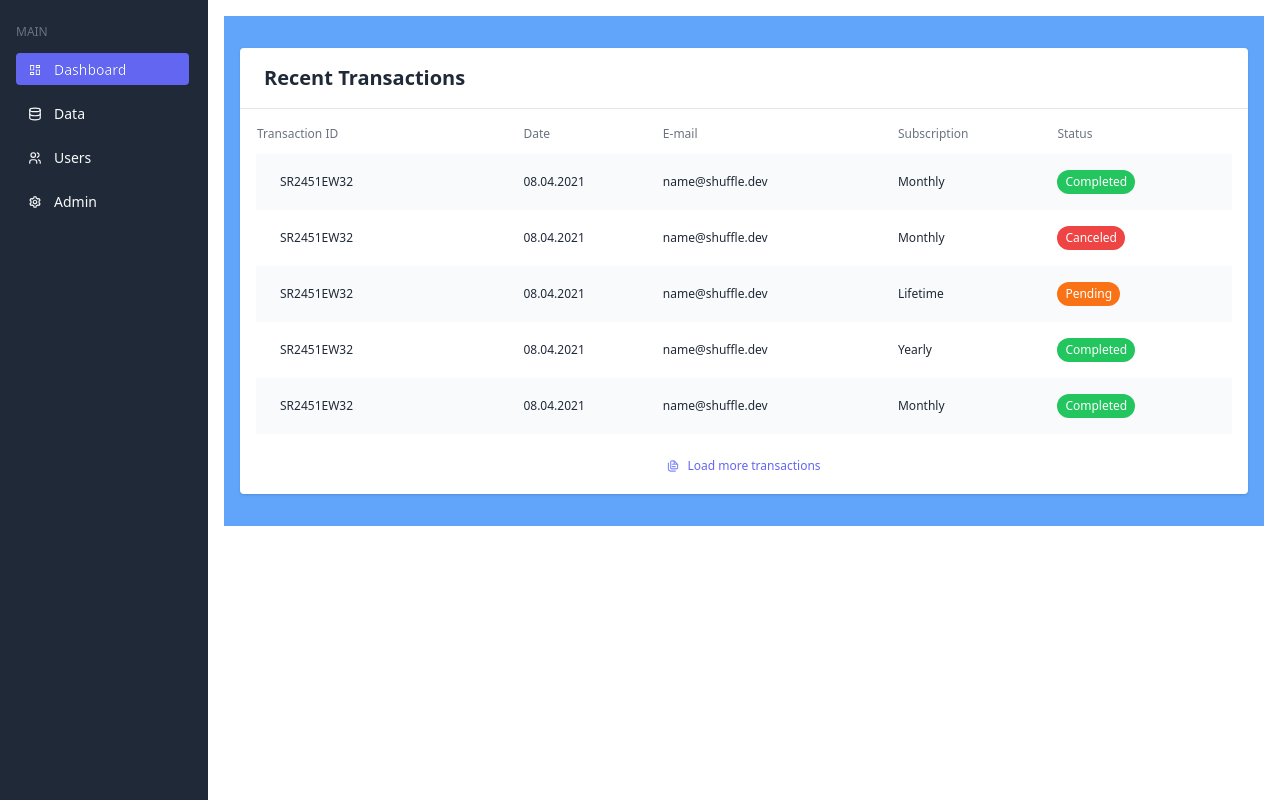
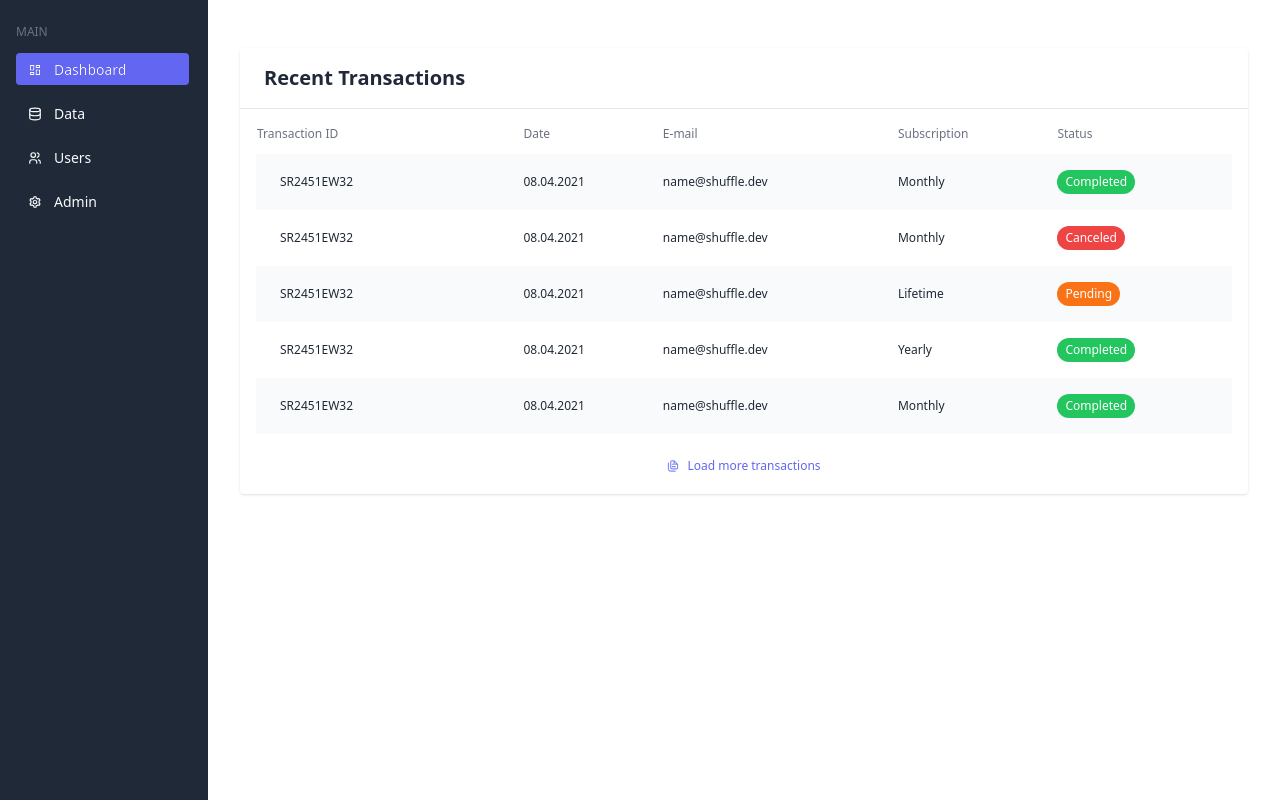
Before and after one commit to Moult-ux/framer-motion-test, a React (Create React App) app: page / in a window 1280 px wide. Built offline with nearby package versions, Linux system fonts and the light colour scheme.

Commit message:
near functional scrolling : probleme of top bottom after 3 menu item

```diff
--- a/src/App.tsx
+++ b/src/App.tsx
@@ -19,7 +19,6 @@ function App() {
 
   return (
     <div className="w-screen h-screen">
-      <AnimatePresence>
       <div className="flex">
         <NavBar
           selectedMenuId={selectedMenuId}
@@ -29,10 +28,8 @@ function App() {
         <AnimatedContainer
           menuIsGoingDown={menuIsGoingDown}
           selectedMenuId={selectedMenuId}
-            key={selectedMenuId}
         />
       </div>
-      </AnimatePresence>
     </div>
   );
 }
--- a/src/components/AnimatedContainer.tsx
+++ b/src/components/AnimatedContainer.tsx
@@ -1,37 +1,61 @@
-import React from "react";
+import React, { useState } from "react";
 import { GridSample } from "./GridSample";
 import { FormsSample } from "./FormsSample";
 import { UsersSample } from "./UsersSample";
 import { TableSample } from "./TableSample";
 import AnimatedPage from "./AnimatedPage";
+import { AnimatePresence } from "framer-motion";
+import { motion, Variants } from "framer-motion";
 
 export const AnimatedContainer = (props: {
   selectedMenuId: number;
   menuIsGoingDown: number;
 }) => {
+  const [isVisible, setIsVisible] = useState(true);
   return (
-    <div className="w-10/12 m-4 overflow-hidden">
+    <div
+      className="w-10/12 m-4 overflow-hidden "
+      onClick={() => setIsVisible(!isVisible)}
+    >
+      <AnimatePresence exitBeforeEnter>
         {props.selectedMenuId === 0 && (
-        <AnimatedPage menuIsGoingDown={props.menuIsGoingDown}>
+          <AnimatedPage
+            key={"GridSample"}
+            menuIsGoingDown={props.menuIsGoingDown}
+            selectedMenuId={props.selectedMenuId}
+          >
             <GridSample />
           </AnimatedPage>
         )}
 
         {props.selectedMenuId === 1 && (
-        <AnimatedPage menuIsGoingDown={props.menuIsGoingDown}>
+          <AnimatedPage
+            key={"TableSample"}
+            menuIsGoingDown={props.menuIsGoingDown}
+            selectedMenuId={props.selectedMenuId}
+          >
             <TableSample />
           </AnimatedPage>
         )}
         {props.selectedMenuId === 2 && (
-        <AnimatedPage menuIsGoingDown={props.menuIsGoingDown}>
+          <AnimatedPage
+            key={"FormsSample"}
+            menuIsGoingDown={props.menuIsGoingDown}
+            selectedMenuId={props.selectedMenuId}
+          >
             <FormsSample />
           </AnimatedPage>
         )}
         {props.selectedMenuId === 3 && (
-        <AnimatedPage menuIsGoingDown={props.menuIsGoingDown}>
+          <AnimatedPage
+            key={"UsersSample"}
+            menuIsGoingDown={props.menuIsGoingDown}
+            selectedMenuId={props.selectedMenuId}
+          >
             <UsersSample />
           </AnimatedPage>
         )}
+      </AnimatePresence>
     </div>
   );
 };
--- a/src/components/AnimatedPage.tsx
+++ b/src/components/AnimatedPage.tsx
@@ -4,6 +4,7 @@ import { motion, Variants } from "framer-motion";
 interface Props {
   children: ReactNode;
   menuIsGoingDown: number;
+  selectedMenuId: number;
 }
 
 const exitDistance = 600;
@@ -25,11 +26,12 @@ const pageMotionVariants: Variants = {
 const AnimatedPage = ({ children, ...props }: Props) => {
   return (
     <motion.div
+      key={props.selectedMenuId}
       variants={pageMotionVariants}
       initial={props.menuIsGoingDown === 1 ? "bottom" : "top"}
       animate={"normal"}
-      exit={props.menuIsGoingDown === 1 ? "top" : "bottom"}
-      transition={{ duration: 2 }}
+      exit={props.menuIsGoingDown === 1 ? "bottom" : "top"}
+      transition={{ duration: 0.2 }}
     >
       {children}
     </motion.div>
--- a/src/components/FormsSample.tsx
+++ b/src/components/FormsSample.tsx
@@ -2,7 +2,7 @@ import React from "react";
 
 export const FormsSample = () => {
   return (
-    <section className="bg-coolGray-50 py-4 bg-orange-400">
+    <section className="bg-coolGray-50 py-4">
       <div className="container px-4 mx-auto">
         <div className="p-6 h-full border border-coolGray-100 overflow-hidden bg-white rounded-md shadow-dashboard">
           <div className="pb-6 border-b border-coolGray-100">
--- a/src/components/GridSample.tsx
+++ b/src/components/GridSample.tsx
@@ -2,7 +2,7 @@ import React from "react";
 
 export const GridSample = () => {
   return (
-    <section className="py-8 bg-blue-400">
+    <section className="py-8">
       <div className="container px-4 mx-auto">
         <div className="pt-4 bg-white shadow rounded">
           <div className="flex px-6 pb-4 border-b">
--- a/src/components/TableSample.tsx
+++ b/src/components/TableSample.tsx
@@ -2,7 +2,7 @@ import React from "react";
 
 export const TableSample = () => {
   return (
-    <section className="bg-red-500 py-4">
+    <section className="bg-coolGray-50 py-4">
       <div className="container px-4 mx-auto">
         <div className="pt-6 bg-white overflow-hidden border border-coolGray-100 rounded-md shadow-dashboard">
           <h2 className="px-6 mb-4 text-lg text-coolGray-900 font-semibold">
--- a/src/components/UsersSample.tsx
+++ b/src/components/UsersSample.tsx
@@ -2,7 +2,7 @@ import React from "react";
 
 export const UsersSample = () => {
   return (
-    <section className="py-8 bg-green-400">
+    <section className="py-8">
       <div className="container px-4 mx-auto">
         <div className="flex flex-wrap -m-4">
           <div className="w-full md:w-1/2 lg:w-1/4 p-4">
```
Lines whose indentation alone changed are shown as unchanged.
